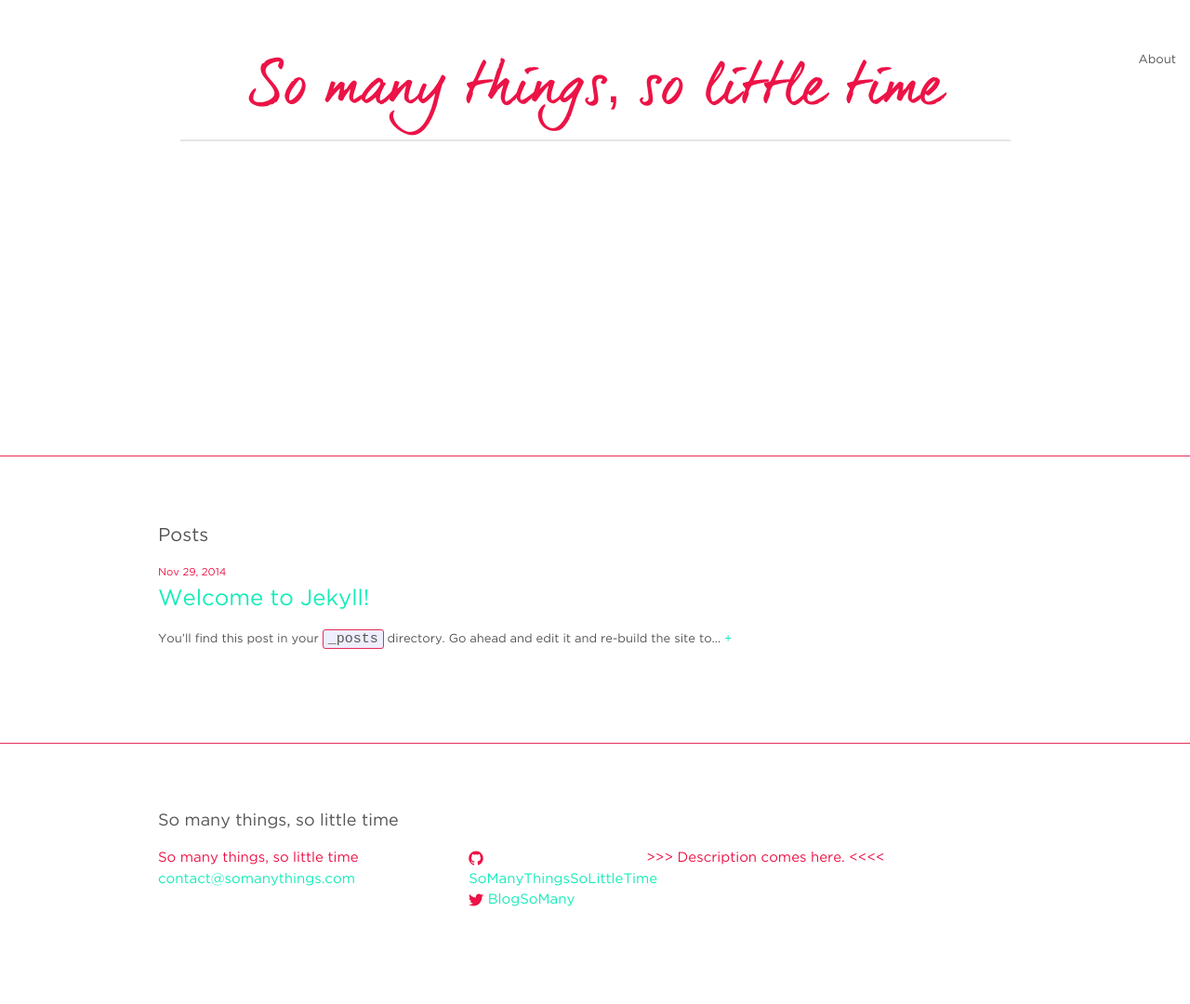
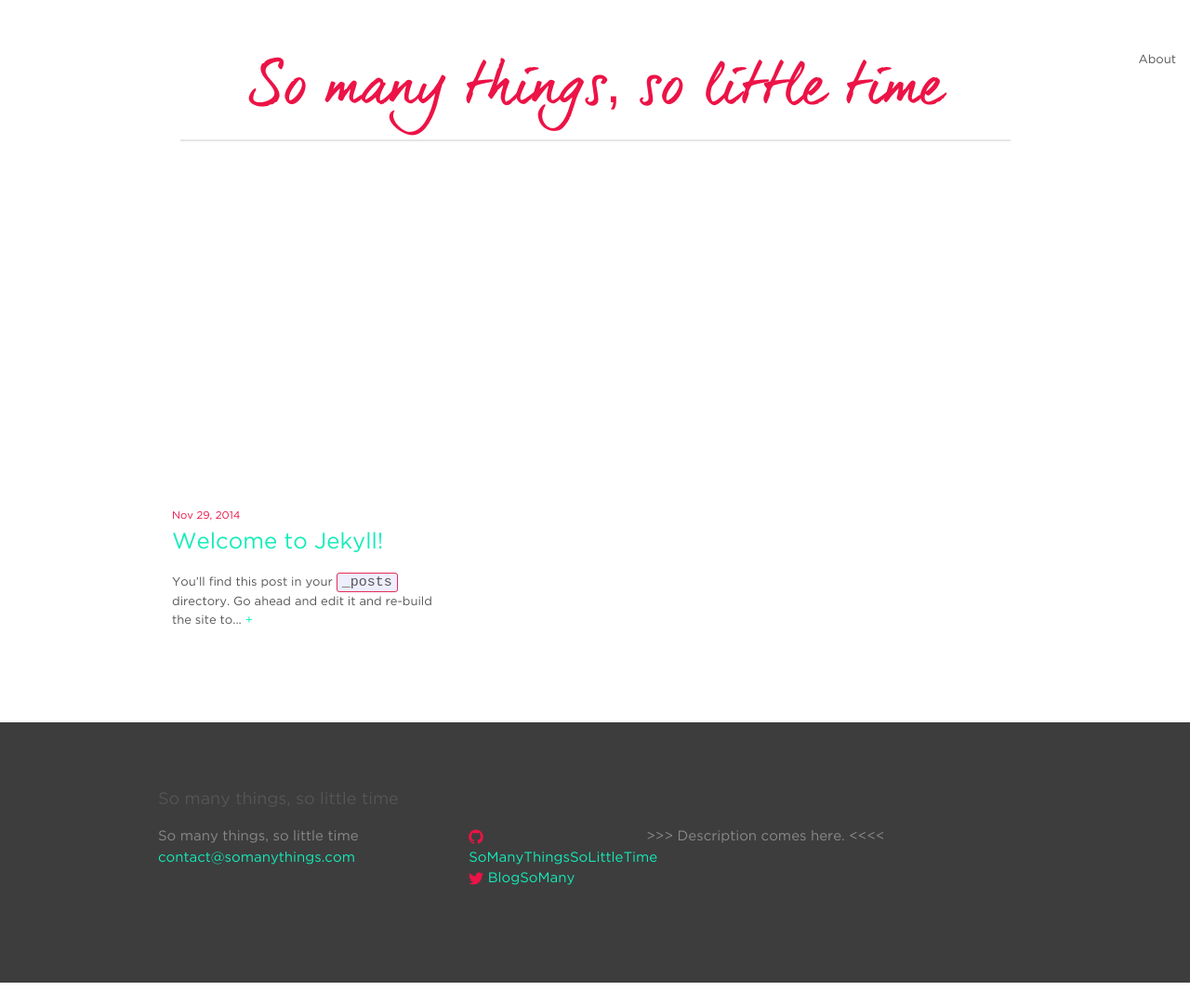
Before and after one commit to somanythingssolittletime/somanythingssolittletime.github.io, a Jekyll site: the page built from index.html, in a window 1280 px wide. Shown: the whole page at 93% size. Built offline with Jekyll 4.4.1, drawn with Linux system fonts in a browser that asks for light colours; some web fonts are replaced; after the commit the page ends 1057 px from its top, so only the background shows below that.

Commit message:
alignes posts in three columns on index

```diff
--- a/_sass/_layout.scss
+++ b/_sass/_layout.scss
@@ -2,7 +2,6 @@
  * Site header
  */
 .site-header {
-    border-bottom: 1px solid $rose-color-light;
     min-height: 450px;
 
     // Positioning context for the mobile navigation icon
@@ -24,7 +23,7 @@
       color: $rose-color;
     }
     a {
-      &:hover {
+        &:hover {
         text-decoration: none;
         color: $rose-color-light;
       }
@@ -100,7 +99,7 @@
  * Site footer
  */
 .site-footer {
-    border-top: 1px solid $rose-color-light;
+    background: #3D3D3D;
     padding: $spacing-unit 0;
 }
 
@@ -117,7 +116,7 @@
 
 .footer-col-wrapper {
     font-size: 15px;
-    color: $rose-color;
+    color: #898989;
     margin-left: -$spacing-unit / 2;
     @extend %clearfix;
 }
@@ -170,7 +169,8 @@
  * Page content
  */
 .page-content {
-    padding: $spacing-unit 0;
+    padding: 0;
+    margin: 0 auto;
 }
 
 .page-heading {
@@ -183,6 +183,9 @@
 
     > li {
         margin-bottom: $spacing-unit;
+        max-width: 30%;
+        float: left;
+        padding: 15px;
     }
 }
 
@@ -195,8 +198,6 @@
     display: block;
     font-size: 24px;
 }
-
-
 
 /**
  * Posts
--- a/index.html
+++ b/index.html
@@ -3,8 +3,6 @@ layout: default
 ---
 
 <div class="home">
-
-  <h1 class="page-heading">Posts</h1>
 
   <ul class="post-list">
     {% for post in site.posts %}
```
